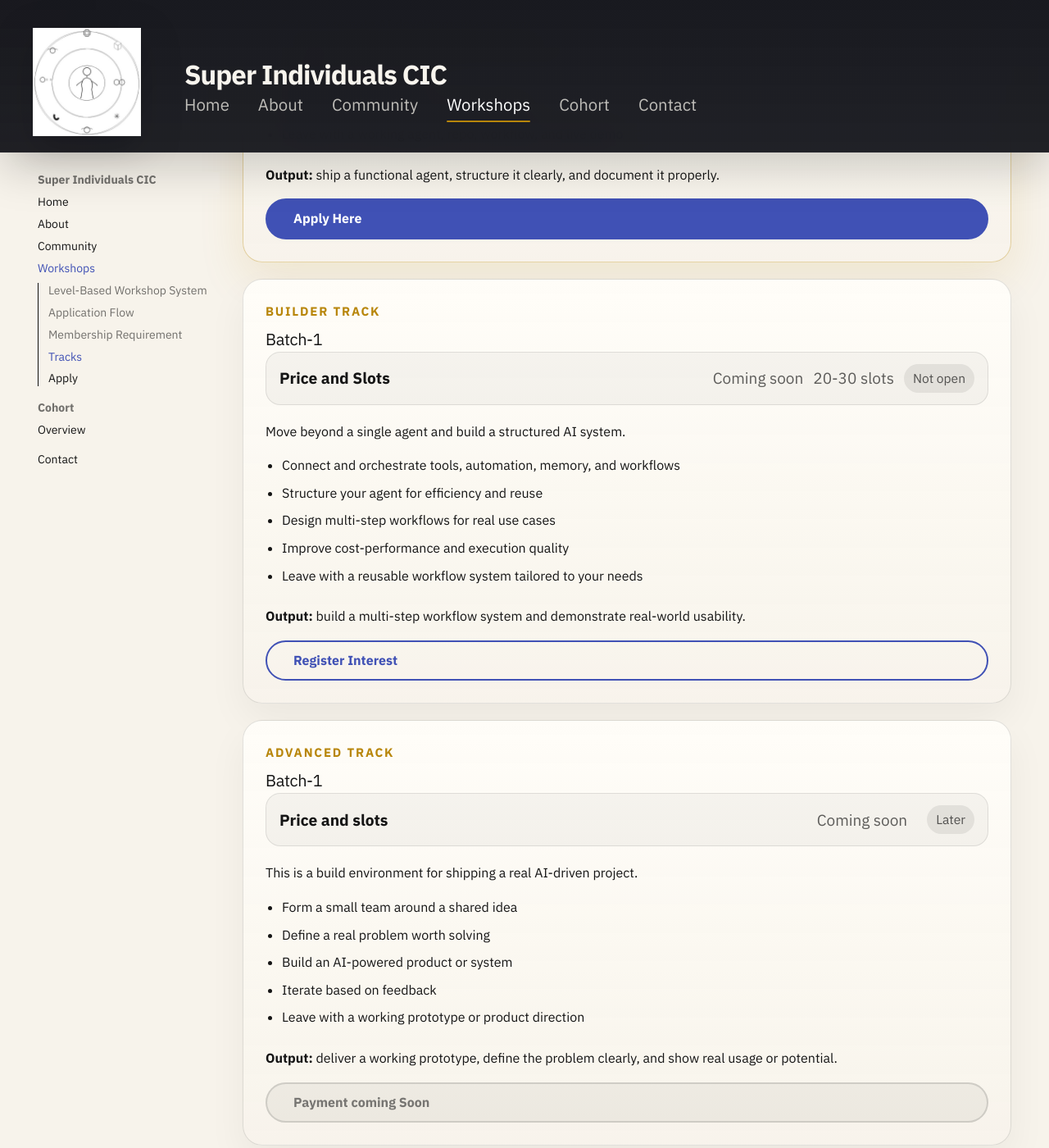
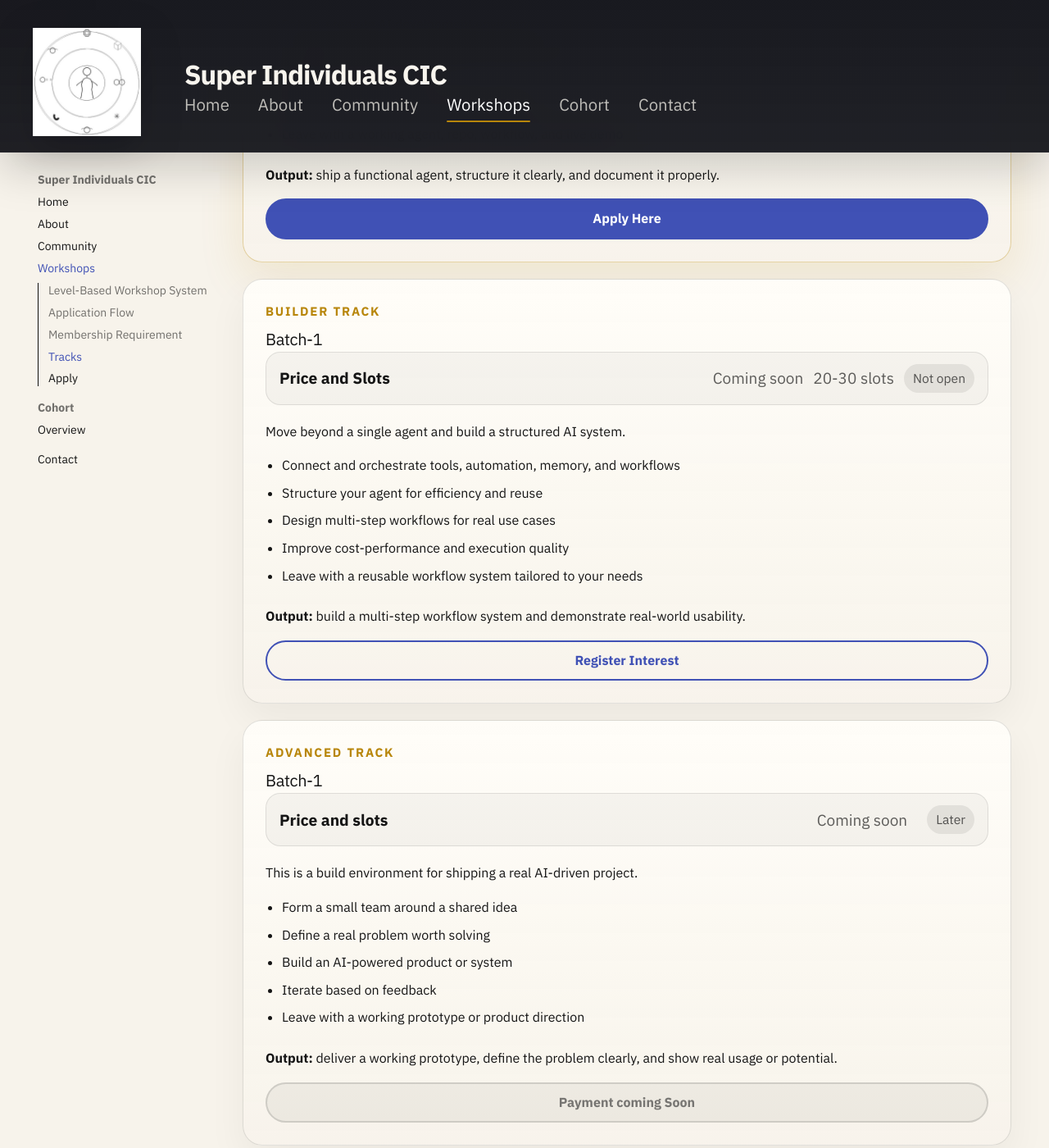
Before and after one commit to sicic-org/sicic-home, an MkDocs documentation site: the page built from docs/workshops.md, in a window 1280 px wide and 1400 px high, scrolled down 1144 px. Shown: the whole window at 82% size. Built offline with MkDocs 1.6.1 and Material for MkDocs 9.7.7, drawn with Linux system fonts in a browser that asks for light colours.

Commit message:
Center button text

```diff
--- a/docs/stylesheets/extra.css
+++ b/docs/stylesheets/extra.css
@@ -393,8 +393,11 @@
 }
 
 .md-typeset .pricing-button {
+  display: inline-flex;
   width: 100%;
+  align-items: center;
   justify-content: center;
+  text-align: center;
   font-weight: 700;
 }
 
--- a/docs/workshops.md
+++ b/docs/workshops.md
@@ -50,7 +50,7 @@
       <li>Leave with a working agent, repo, workflow, and live demo</li>
     </ul>
     <p><strong>Output:</strong> ship a functional agent, structure it clearly, and document it properly.</p>
-    <a class="md-button md-button--primary pricing-button" href="https://airtable.com/app9RzNJpk3wVMaDw/pag3e2mUV89mRFPlq/form">Apply Here</a>
+    <a class="md-button md-button--primary pricing-button centering" href="https://airtable.com/app9RzNJpk3wVMaDw/pag3e2mUV89mRFPlq/form">Apply Here</a>
   </div>
   <div class="pricing-card">
     <p class="pricing-kicker">Builder Track</p>
```
